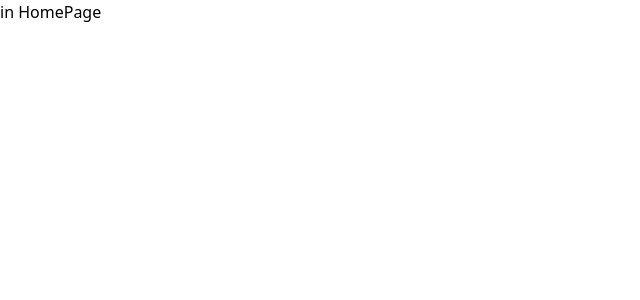
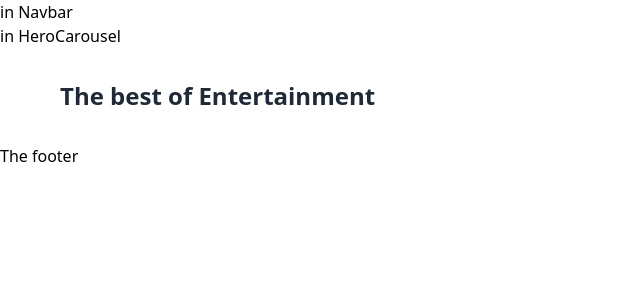
Before and after one commit to Dasalkar-Ajay/book_my_show, a React (Create React App) app: page / in a window 1280 px wide. Shown: the top 300 px of the page, without its empty margins (0-640 px from the left). Built offline with nearby package versions, Linux system fonts and the light colour scheme.

Commit message:
adding all the files

```diff
--- /dev/null
+++ b/src/Components/Entertainment/EntertainmentCardComponent.jsx
@@ -0,0 +1,9 @@
+import react from 'react';
+
+const EntertainmentCardComponent=()=>{
+    return (
+        <div>in Navbar</div>
+    )
+}
+
+export default EntertainmentCardComponent;
--- /dev/null
+++ b/src/Components/HeroCarousel/HeroCarouselComponent.jsx
@@ -0,0 +1,9 @@
+import react from  'react';
+
+const HeroCarousel=()=>{
+    return (
+        <div>in HeroCarousel </div>
+    );
+}
+
+export default HeroCarousel;
--- /dev/null
+++ b/src/Components/Navbar/MovieNavbar.Component.jsx
@@ -0,0 +1,9 @@
+import react from 'react';
+
+const MovieNavbar=()=>{
+    return (
+        <div>in MovieNavbar</div>
+    )
+}
+
+export default MovieNavbar;
--- /dev/null
+++ b/src/Components/Navbar/Navbar.Component.jsx
@@ -0,0 +1,9 @@
+import react from 'react';
+
+const Navbar=()=>{
+    return (
+        <div>in Navbar</div>
+    )
+}
+
+export default Navbar;
--- /dev/null
+++ b/src/Components/PosterSlider/PosterSlider.Component.jsx
@@ -0,0 +1,9 @@
+import react from 'react';
+
+const PosterSlider=()=>{
+    return (
+        <div>in Navbar</div>
+    )
+}
+
+export default PosterSlider;
--- a/src/Layout/Default.Layout.jsx
+++ b/src/Layout/Default.Layout.jsx
@@ -1,8 +1,13 @@
 import react from 'react';
+import Navbar from '../Components/Navbar/Navbar.Component';
 
 const DefaultLayoutHoc=(Component)=>({...props})=>{
     return (
-        <div><Component {...props}/></div>
+        <div>
+            <Navbar/>
+            <Component {...props}/>
+            <div>The footer</div>
+        </div>
     )
 }
 
--- a/src/Layout/Movie.Layout.jsx
+++ b/src/Layout/Movie.Layout.jsx
@@ -1,8 +1,14 @@
 import react from 'react';
+import MovieNavbar from '../Components/Navbar/MovieNavbar.Component';
 
 const MovieLayoutHoc=(Component)=>({...props})=>{
     return (
-        <div><Component {...props}/></div>
+        <div>
+            <MovieNavbar/>
+            <Component {...props}/>
+            <div>The footer</div>
+
+        </div>
     )
 }
 
--- a/src/Pages/HomePage.jsx
+++ b/src/Pages/HomePage.jsx
@@ -1,9 +1,23 @@
-import react from 'react';
+import react, { useState } from 'react';
+import DefaultLayoutHoc from '../Layout/Default.Layout';
+import PosterSlider from '../Components/PosterSlider/PosterSlider.Component';
+import EntertainmentCardComponent from '../Components/Entertainment/EntertainmentCardComponent';
+import HeroCarousel from '../Components/HeroCarousel/HeroCarouselComponent';
+
+
 
 const HomePage=()=>{
+    const [recommendedMovies, setRecommendedMovies] = useState([])
+    const [premierMovies, setpremierMovies] = useState([])
+    const [onlineStreamEvents, setonlineStreamEvents] = useState([])
     return (
-        <div>in HomePage</div>
+        <>
+        <HeroCarousel />
+        <div className='Container mx-auto px-4 md:px-12 my-8'>
+        <h1 className="text-2xl font-bold text-gray-800 sm:ml-3 ml-0 my-3"> The best of Entertainment</h1>
+        </div>
+        </>
     )
 }
 
-export default HomePage;
+export default DefaultLayoutHoc(HomePage);
--- a/src/Pages/MoviePage.jsx
+++ b/src/Pages/MoviePage.jsx
@@ -1,4 +1,5 @@
 import react from 'react';
+import MovieLayoutHoc from '../Layout/Movie.Layout';
 
 const MoviePage=()=>{
     return (
@@ -6,4 +7,4 @@
     )
 }
 
-export default MoviePage;
+export default MovieLayoutHoc(MoviePage);
--- a/src/Pages/PlayPage.jsx
+++ b/src/Pages/PlayPage.jsx
@@ -1,4 +1,5 @@
 import react from 'react';
+import DefaultLayoutHoc from '../Layout/Default.Layout';
 
 const PlayPage=()=>{
     return (
@@ -6,4 +7,4 @@
     )
 }
 
-export default PlayPage;
+export default DefaultLayoutHoc(PlayPage);
```
